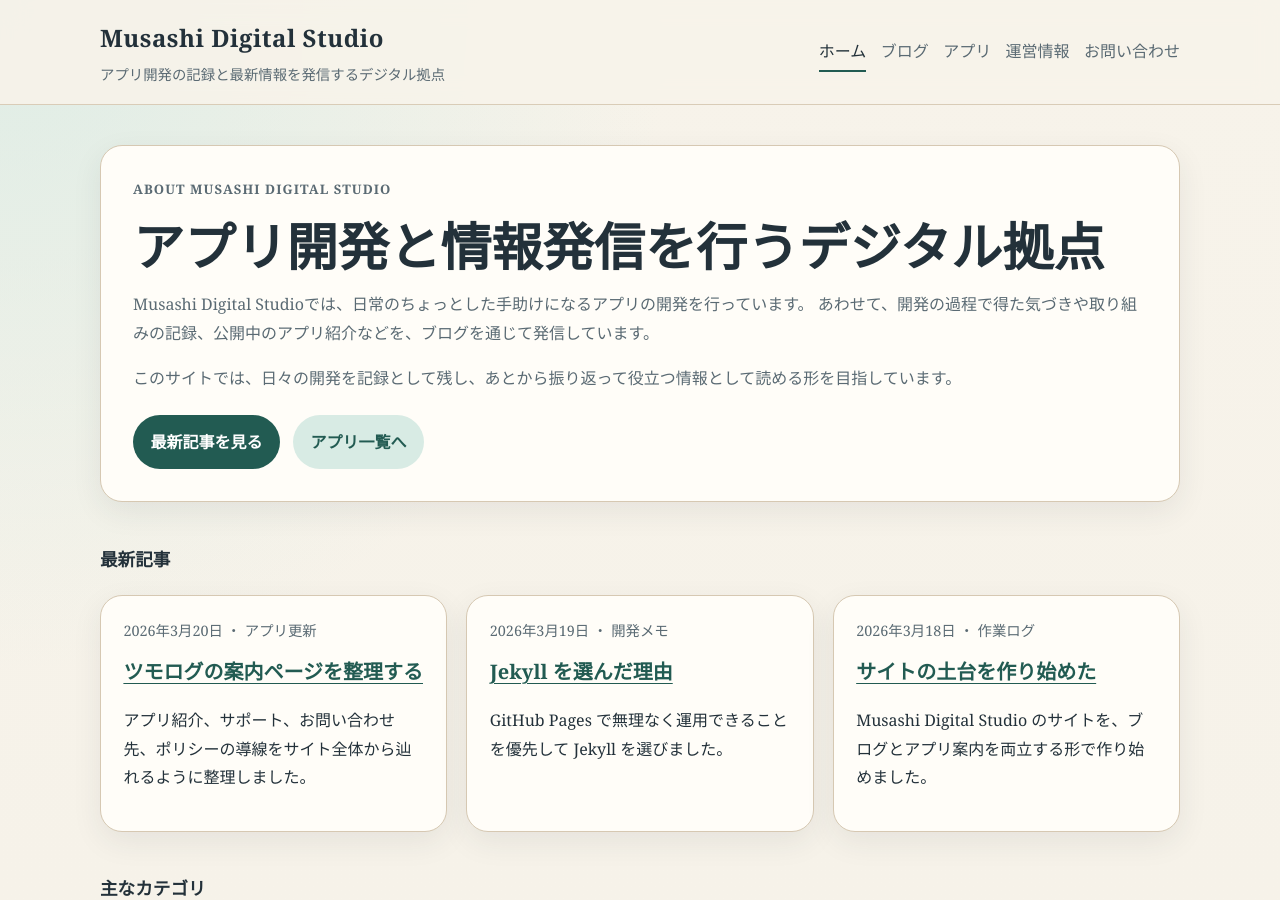
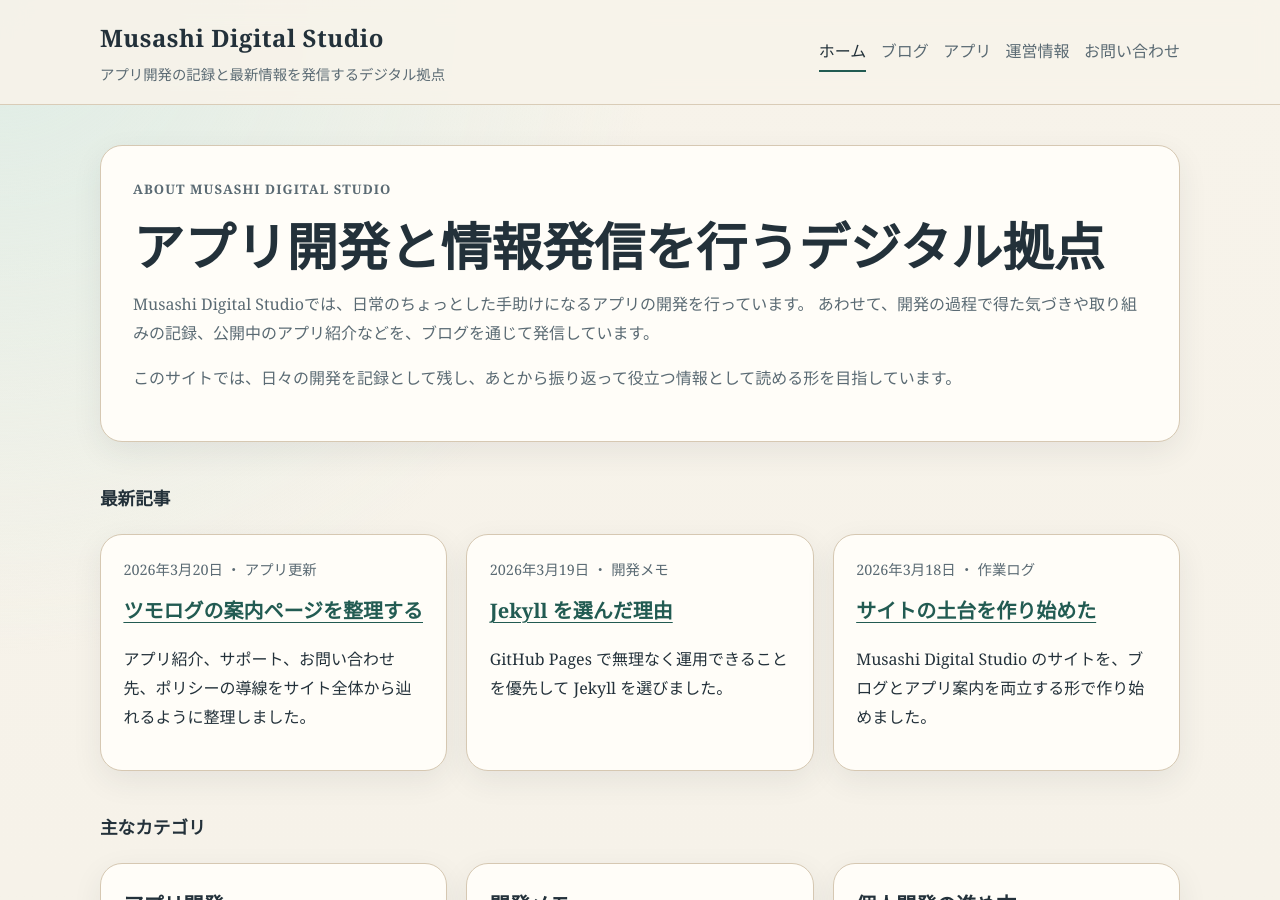
Before and after one commit to yasuhiro-toyoda/yasuhiro-toyoda.github.io, a Jekyll site: the page built from index.html, in a window 1280 px wide and 900 px high. Built offline with Jekyll 4.4.1, drawn with Linux system fonts in a browser that asks for light colours.

Commit message:
about枠内ボタン削除

```diff
--- a/index.html
+++ b/index.html
@@ -13,10 +13,6 @@ description: Musashi Digital Studio のトップページです。個人開発
     <p>
       このサイトでは、日々の開発を記録として残し、あとから振り返って役立つ情報として読める形を目指しています。
     </p>
-    <div class="button-row">
-      <a class="button" href="{{ '/blog/' | relative_url }}">最新記事を見る</a>
-      <a class="button-secondary" href="{{ '/apps/' | relative_url }}">アプリ一覧へ</a>
-    </div>
   </article>
 
 </section>
```
